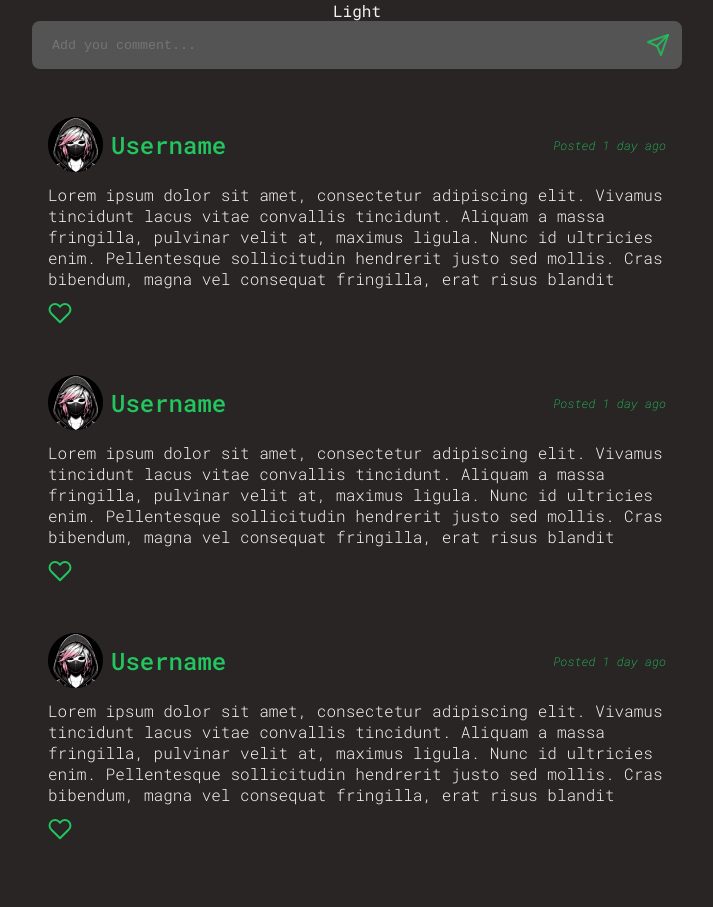
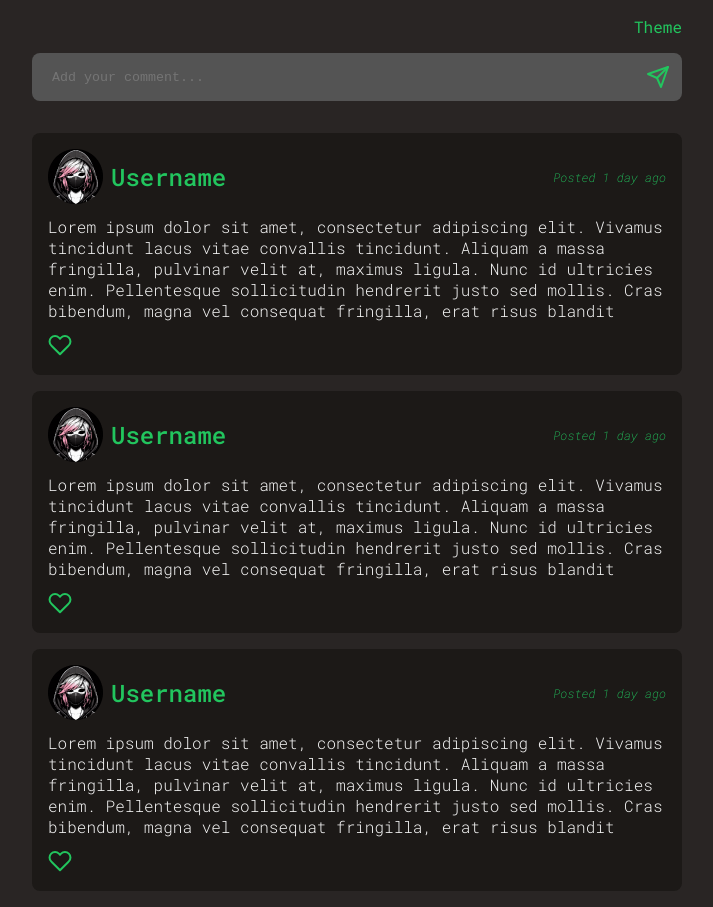
Before and after one commit to ThaisGO/front_projects, a plain HTML site: page 4 - Single Comment Section/index.html in a window 1280 px wide. Shown: the whole page, without its empty margins (283-996 px from the left). Before the commit the page ends 875 px from the top, so only its background shows below. Drawn offline with nearby package versions, Linux system fonts and the light colour scheme.

Commit message:
feat: change theme color added

```diff
--- a/4 - Single Comment Section/index.html
+++ b/4 - Single Comment Section/index.html
@@ -19,11 +19,15 @@
 
 <body>
     <div class="container">
-        <div id="change">
-            Light
+        <div class="theme">
+            <a id="change">Theme</a>
+            <!-- <i data-feather="power" id="change" class="icon-theme"></i> -->
         </div>
+        <!-- <button id="change">Theme</button> -->
+
+
         <div class="comment_input">
-            <textarea name="comment" id="comment" rows="1" placeholder="Add you comment..."></textarea>
+            <textarea name="comment" id="comment" rows="1" placeholder="Add your comment..."></textarea>
             <i data-feather="send" class="icon"></i>
         </div>
 
--- a/4 - Single Comment Section/script.js
+++ b/4 - Single Comment Section/script.js
@@ -2,10 +2,9 @@ document.addEventListener('DOMContentLoaded', function () {
     feather.replace();
 
     const btnChange = document.querySelector('#change');
-
     btnChange.addEventListener('click', themeChange)
 
     function themeChange() {
-        document.body.classList.toggle('light')
+        document.body.classList.toggle('light');
     }
 });
--- a/4 - Single Comment Section/style.css
+++ b/4 - Single Comment Section/style.css
@@ -1,20 +1,33 @@
 :root {
     --background-dark: #292524;
     --text-color-dark: #F2F2F2;
-    --card-bg-dark: #292524;
+    --text-green-dark: #22C55E;
+    --card-bg-dark: #1C1917;
+    --input-bg-dark: #545454;
 
-    --background-light: #F2F2F2;
-    --text-color-light: #292524;
+    /* --background-light: #F2F2F2; */
+    --background-light: #D9D9D9;
+    --text-color-light: #1C1917;
+    /* --text-green-light: #15803D; */
+    --text-green-light: #22C55E;
+    /* --card-bg-light: #D9D9D9; */
+    --card-bg-light: #F2F2F2;
+    --input-bg-light: #F2F2F2;
 
+    /* Dark Theme */
     --background-color: var(--background-dark);
     --color: var(--text-color-dark);
+    --color-green: var(--text-green-dark);
     --card-bg: var(--card-bg-dark);
+    --input-bg: var(--input-bg-dark);
 }
 
 .light {
     --background-color: var(--background-light);
     --color: var(--text-color-light);
-    --card-bg: #292524;
+    --color-green: var(--text-green-light);
+    --card-bg: var(--card-bg-light);
+    --input-bg: var(--input-bg-light);
 
 }
 
@@ -32,8 +45,19 @@ body {
     background-color: var(--background-color);
     font-family: "Roboto Mono", monospace;
     color: var(--color);
-    /* transition: background-color 0.3s, color 0.3s; */
     transition: all 0.3s, color 0.3s;
+}
+
+.theme {
+    font-size: 1rem;
+    padding: 1rem 0;
+    align-self: flex-end;
+    color: var(--color-green);
+    cursor: pointer;
+}
+
+.icon-theme{
+    font-size: 0.5rem;
 }
 
 .icon {
@@ -42,9 +66,7 @@ body {
 
 .container {
     max-width: 1440px;
-    width: 100%;
     height: 100%;
-    margin: 0 auto;
     display: flex;
     flex-direction: column;
     align-items: center;
@@ -55,13 +77,13 @@ body {
     align-items: center;
     max-width: 650px;
     width: 100%;
-    background-color: #545454;
+    background-color: var(--input-bg);
     margin-bottom: 2rem;
     padding: 0.75rem;
     transition: all 0.6s;
     border-radius: 8px;
-    color: rgba(34, 197, 94, .8);
-    font-size: 0.5rem;
+    color: var(--color-green);
+    font-size: 0.75rem;
 }
 
 .comment_input textarea {
@@ -70,7 +92,7 @@ body {
     border: none;
     resize: none;
     outline: none;
-    color: rgba(34, 197, 94, .8);
+    color: var(--color-green);
     background-color: transparent;
 
 }
@@ -100,14 +122,14 @@ body {
 }
 
 .card_head h2 {
-    color: #22C55E;
+    color: var(--color-green);
     font-size: 1.5rem;
     font-weight: 500;
     margin-left: 8px;
 }
 
 .card_head span {
-    color: #22C55E;
+    color: var(--color-green);
     margin-left: auto;
     font-size: 0.75rem;
     font-weight: 200;
@@ -121,7 +143,7 @@ body {
 }
 
 .card_footer {
-    color: #22C55E;
+    color: var(--color-green);
     font-size: 0.5rem;
 }
 @media all and (min-width: 480px) and (max-width: 768px),
```
